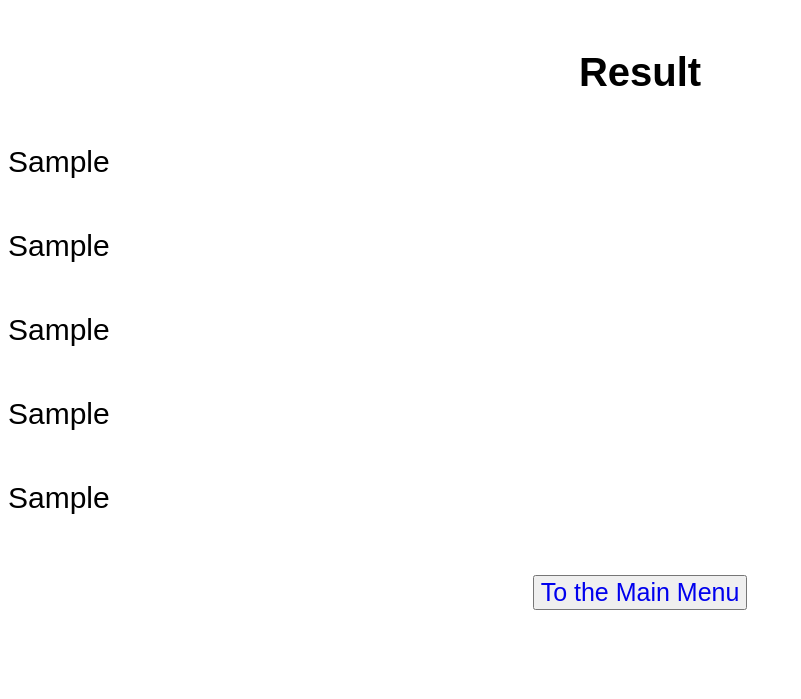
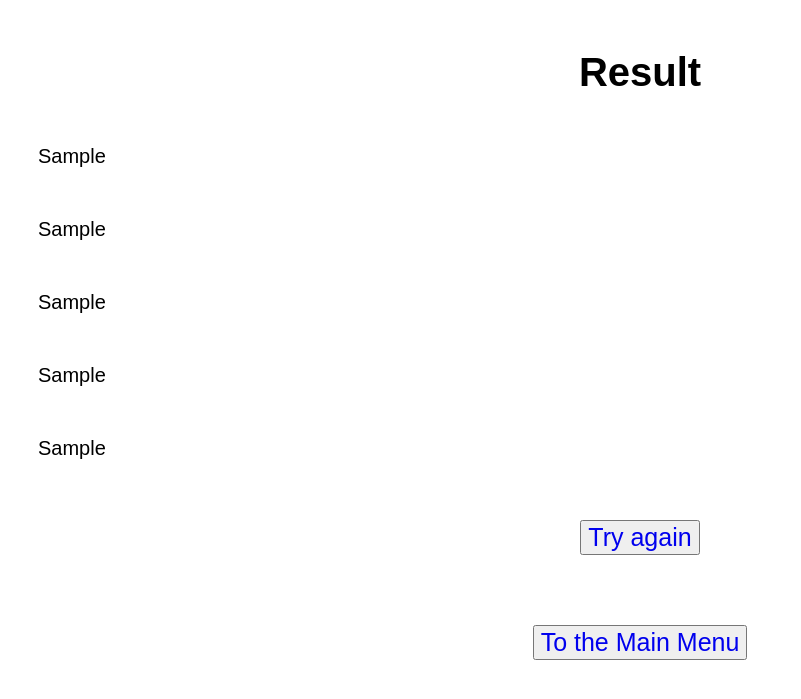
Before and after one commit to nekto-svet/hackathon_SafetyChecker, a Flask app: template SafetyChecker/templates/result.html in a window 1280 px wide. Shown: the top 699 px of the page, without its empty margins (0-801 px from the left). Run offline with Flask 3, Linux system fonts and the light colour scheme; the template is opened without the code that fills it: most values are stand-ins (such as "Sample title", 1, 10 or a date in 2020).

Commit message:
some bugs fixed, requirements and comments added

```diff
--- a/SafetyChecker/app.py
+++ b/SafetyChecker/app.py
@@ -2,24 +2,11 @@ from flask import Flask, render_template, request
 from country import Country
 from news import News
 
+# This is a main logic of app, that connect html interface with python code and all functions via Flask
+
 app = Flask(__name__)
 
-# @app.route('/')
-# def index():
-#     return render_template('index.html')
-
-# @app.route('/result', methods=['POST'])
-# def result():
-#     if request.method == 'POST':
-#         word = request.form['word']
-#         return render_template('result.html', word=word)
-
-# if __name__ == '__main__':
-#     app.run(debug=True)
-
-
-
-
+# routes for links in HTML files
 @app.route('/')
 def index():
     return render_template('index.html')
@@ -30,46 +17,58 @@ def one_country():
 def compare_countries():
     return render_template('templates/compare_countries')
 
+# The first function, that takes input from the page 'one_country' and returns results of the objects 'Country' and 'News' to the page 'result'
 @app.route('/result', methods=['GET', 'POST'])
 def one_country():
     if request.method == 'POST':
         country_name = request.form['country_name']
         curr_country = country_name.strip().lower().capitalize()
-        country = Country(curr_country)
-        news = News(country)
-        country_info = country.info()
-        text_news = news.get_text().split('#')
-        result1 = f"INFO ABOUT COUNTRY:{country_info}"
         try:
-            result2 = f"NEWS:{text_news[0]}"
+            country = Country(curr_country)
+            news = News(country)
+            country_info = country.info()
+            text_news = news.get_text().split('#')
+            result1 = f"INFO ABOUT COUNTRY:{country_info}"
+            try:
+                result2 = f"NEWS:{text_news[0]}"
+            except:
+                result2 = ''
+            try:
+                result3 = f"NEWS:{text_news[1]}"
+            except:
+                result3 = ''
+            try:
+                result4 = f"NEWS:{text_news[2]}"
+            except:
+                result4 = ''
+            try:
+                result5 = f"NEWS:{text_news[3]}"
+            except:
+                result5 = ''
         except:
+            result1 = 'There is no country with this name, try again'
             result2 = ''
-        try:
-            result3 = f"NEWS:{text_news[1]}"
-        except:
             result3 = ''
-        try:
-            result4 = f"NEWS:{text_news[2]}"
-        except:
             result4 = ''
-        try:
-            result5 = f"NEWS:{text_news[3]}"
-        except:
             result5 = ''
         return render_template('result.html', result1=result1, result2=result2, result3=result3, result4=result4, result5=result5)
     return render_template('one_country.html')
 
+# The second function, that takes input from the page 'compare_countries' and returns results of method 'compare_threat' of the objects 'Country' to the page 'result1'
 @app.route('/result2', methods=['GET', 'POST'])
 def compare_countries():
     if request.method == 'POST':
         countries = request.form['countries']
-        country_names = countries.split(',')
-        country_one = country_names[0].strip().lower().capitalize()
-        country_two = country_names[1].strip().lower().capitalize()
-        country_obj1 = Country(country_one)
-        country_obj2 = Country(country_two)
-        compare = country_obj1.compare_threat(country_obj2)
-        result = f'{compare}'
+        try:
+            country_names = countries.split(',')
+            country_one = country_names[0].strip().lower().capitalize()
+            country_two = country_names[1].strip().lower().capitalize()
+            country_obj1 = Country(country_one)
+            country_obj2 = Country(country_two)
+            compare = country_obj1.compare_threat(country_obj2)
+            result = f'{compare}'
+        except:
+            result = 'There is no countries with this names, try again'
         return render_template('result2.html', result=result)
     return render_template('compare_countries.html')
 
--- a/SafetyChecker/requirements.txt
+++ b/SafetyChecker/requirements.txt
@@ -8,3 +8,5 @@ pycountry==23.12.11
 python-dotenv==1.0.0
 requests==2.31.0
 urllib3==2.1.0
+selenium== 4.16.0
+flask===3.0.0
--- a/SafetyChecker/templates/compare_countries.html
+++ b/SafetyChecker/templates/compare_countries.html
@@ -5,6 +5,7 @@
     <meta name="viewport" content="width=device-width, initial-scale=1.0">
     <title>Compare Countries</title>
 </head>
+<!-- This in a page that suggest to print two countries to compare them -->
 <body>
     <style>
         *{font-family: sans-serif;}
--- a/SafetyChecker/templates/index.html
+++ b/SafetyChecker/templates/index.html
@@ -5,6 +5,7 @@
     <meta name="viewport" content="width=device-width, initial-scale=1.0">
     <title>Safety checker</title>
 </head>
+<!-- This is the main HTML page of the interface of the programm -->
 <body>
     <style>
         *{font-family: sans-serif;}
@@ -16,6 +17,7 @@
     </style>
     <h1>Hello, traveller!</h1>
     <div class=subtitle>You can chek safety status of one contry or compare two countries by their safety</div>
+    <!-- Here are two buttons, that offer to choose two options of action and redirect to another pages -->
     <div class=buttons>
         <button><a href="{{ url_for('one_country') }}" >Check One Country</button></a>
         <button><a href="{{ url_for('compare_countries') }}" >Compare Two Countries</button></a>
--- a/SafetyChecker/templates/one_country.html
+++ b/SafetyChecker/templates/one_country.html
@@ -5,6 +5,7 @@
     <meta name="viewport" content="width=device-width, initial-scale=1.0">
     <title>Check Safety</title>
 </head>
+<!-- This is a page that suggest print one country to check it's status -->
 <body>
     <style>
         *{font-family: sans-serif;}
--- a/SafetyChecker/templates/result.html
+++ b/SafetyChecker/templates/result.html
@@ -5,12 +5,12 @@
     <meta name="viewport" content="width=device-width, initial-scale=1.0">
     <title>Result</title>
 </head>
+<!-- This is a page with results of checking one country. The link fron the page 'one_country' leads here -->
 <body>
     <style>
         *{font-family: sans-serif;}
         h2{margin-top: 50px; font-size:  40px; text-align: center;}
-        p{margin-top: 50px; text-align: left; font-size:  30px;}
-        p:nth-child(2){text-align: center}
+        p{margin: 50px 30px 0 30px; text-align: left; font-size:  20px;}
         .buttons {display: flex; justify-content: center; margin-top: 50px;}
         button {margin: 10px}
         a {font-size:  25px; text-decoration: none;}
@@ -23,6 +23,9 @@
     <p>{{ result5 }}</p>
 
     <div class="buttons">
+        <button><a href="{{ url_for('one_country') }}">Try again</button></a>
+    </div>
+    <div class="buttons">
         <button><a href="{{ url_for('index') }}">To the Main Menu</button></a>
     </div>
 </body>
--- a/SafetyChecker/templates/result2.html
+++ b/SafetyChecker/templates/result2.html
@@ -6,6 +6,7 @@
     <meta name="viewport" content="width=device-width, initial-scale=1.0">
     <title>Result2</title>
 </head>
+<!-- This is a page with results of comparing countries. The link from the page 'compare_countries' leads here -->
 <body>
     <style>
         *{font-family: sans-serif;}
@@ -19,6 +20,9 @@
     <p>{{ result}}</p>
 
     <div class="buttons">
+        <button><a href="{{ url_for('compare_countries') }}">Try again</button></a>
+    </div>
+    <div class="buttons">
         <button><a href="{{ url_for('index') }}">To the Main Menu</button></a>
     </div>
 </body>
```
Also changed, not shown: SafetyChecker/main_meny.py (+17 -6 lines), SafetyChecker/news.json (+1 -1 lines), SafetyChecker/treat_level_parse.py (+7 -1 lines).
